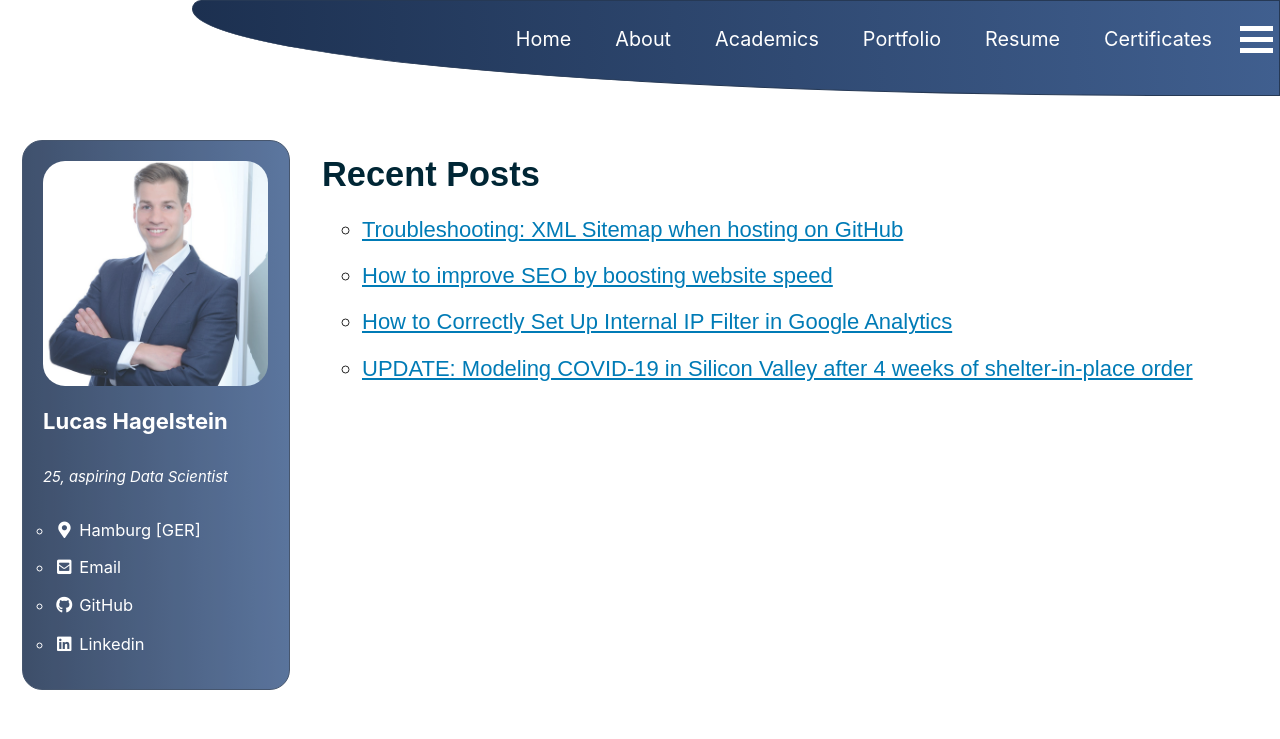
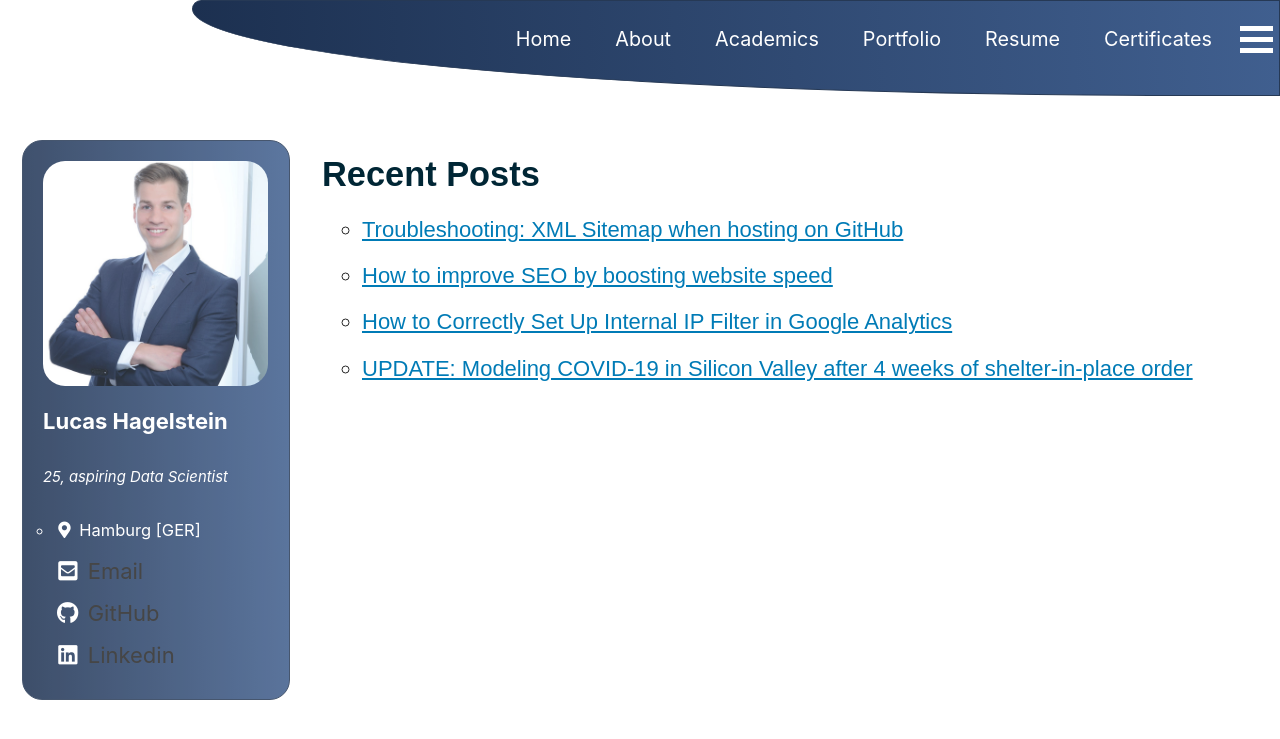
Before and after one commit to LHAGELS/LHAGELS.github.io, a Jekyll site: the page built from _pages/Blog.md, in a window 1280 px wide and 900 px high. Shown: the top 739 px of the window. Built offline with Jekyll 4.4.1, drawn with Linux system fonts in a browser that asks for light colours; cached includes are drawn as plain includes; nearby versions of some CDN libraries.

Commit message:
new github

```diff
--- a/_includes/author-profile.html
+++ b/_includes/author-profile.html
@@ -51,7 +51,7 @@
       {% if author.links %}
         {% for link in author.links %}
           {% if link.label and link.url %}
-            <li><a href="{{ link.url }}" rel="nofollow noopener noreferrer"><i class="{{ link.icon | default: 'fas fa-link' }}" aria-hidden="true"></i> {{ link.label }}</a></li>
+            <a href="{{ link.url }}" rel="nofollow noopener noreferrer"><i class="{{ link.icon | default: 'fas fa-link' }}" aria-hidden="true"></i> {{ link.label }}</a>
           {% endif %}
         {% endfor %}
       {% endif %}
```
